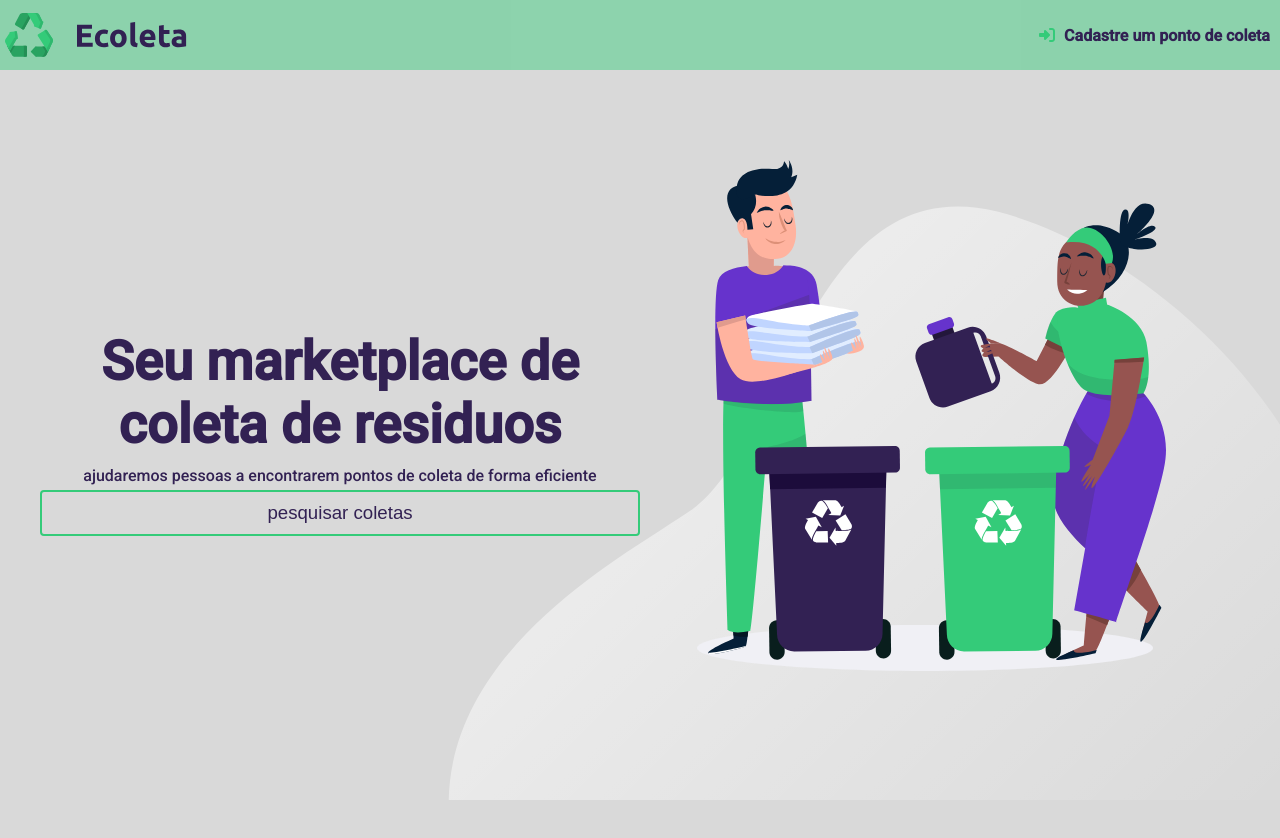
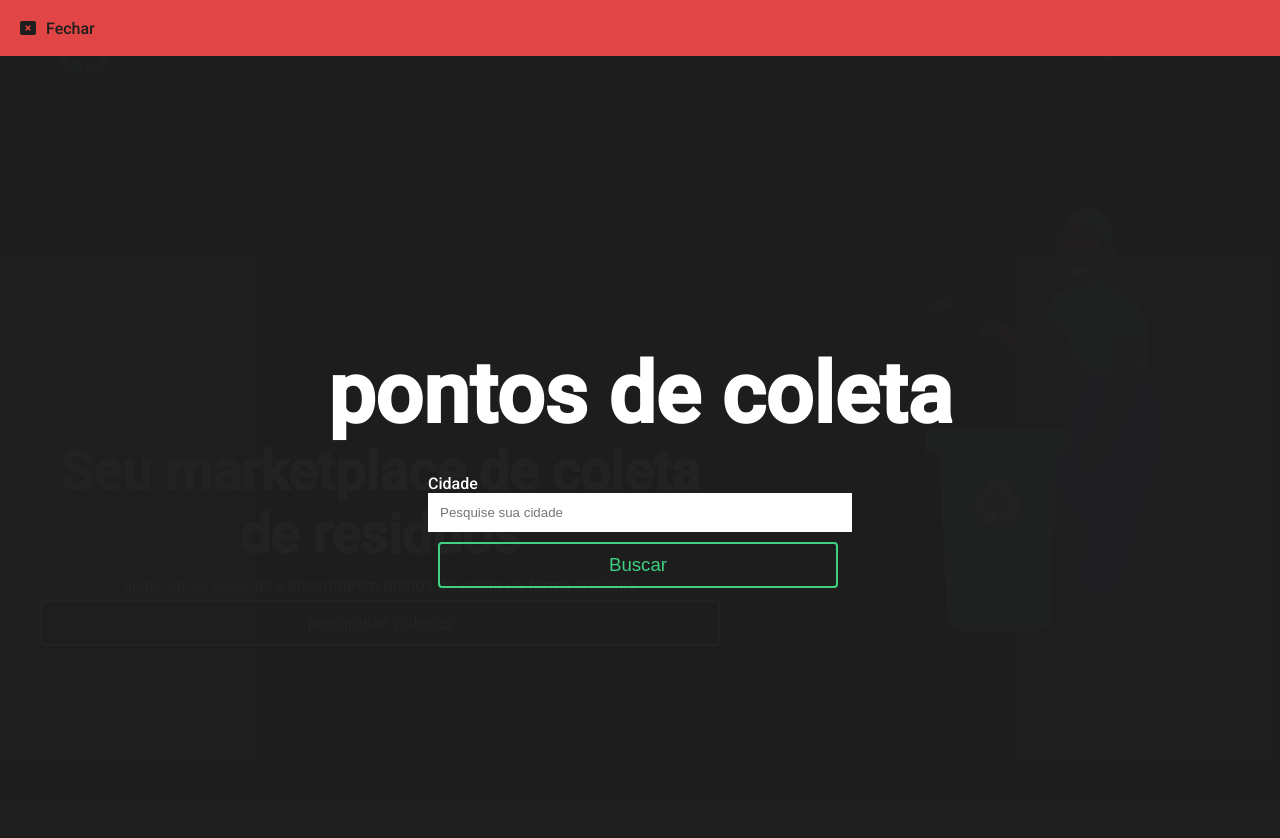
Before and after one commit to AlexGabrielSilveira/Ecoleta, a plain HTML site: page pages/index.html in a window 1280 px wide. Both pictures are taken after a click on the button "pesquisar coletas". Drawn offline with Linux system fonts and the light colour scheme.

Commit message:
collect point modal addedn

```diff
--- a/css/global.css
+++ b/css/global.css
@@ -2,40 +2,48 @@
     padding: 0;
     margin: 0;
 }
+li {
+    list-style: none;
+}
 :root {
-    --primary: #322153;
-    --secondary: #34cb79;
+    --primary: #1e1e1e;
+    --header: #1212129d;
+    --secondary: #3dd180;
+    --text: white;
 }
 html {
     font-family: "roboto";
 }
 body{
-    background-color: #d9d9d9;
+    background-color: var(--primary);
+    max-width: 100%;
 }
 .container {
     height: 100vh;
     margin: 40px;
 }
-header{
-    background-color: #34cb7875;
+header.header-top{
+    padding: 40px 60px;
+
+    background-color: var(--header);
     position: sticky;
     top: 0px;
 
-    margin: -40px;
-    padding: 5px;
-    height: 60px;
+    box-sizing: border-box;
+    height: 100px;
+    width: 100%;
 
     display: flex;
     align-items: center;
     justify-content: space-between;
 }
-header a {
+header.header-top a {
     padding: 5px;
     font-weight: bold;
-    color: var(--primary);
+    color: var(--text);
     text-decoration: none;
 }
-header i {
-    color: var(--secondary);
-    padding: 5px;
+header.header-top i {
+    color: var(--text);
+    padding: 10px;
 }
--- a/css/style.css
+++ b/css/style.css
@@ -1,11 +1,11 @@
 #home{
     height: 100vh;
-    background: url('../assets/home-background.svg') no-repeat;
-    background-position: 35vw 20vh;
+    background: url('../assets/home-background.png') no-repeat;
+    background-position: 35vw 0vh;
 }
 main {
     height: 100vh;
-    max-width: 600px;
+    max-width: 680px;
     display: flex;
     justify-content: center;
     flex-direction: column;
@@ -14,36 +14,125 @@ main h1{
     padding: 5px;
     text-align: center;
     font-size: 54px;
-    color: var(--primary) ;
+    color: var(--text) ;
 }
 main p{
     padding: 5px;
     text-align: center;
-    color: var(--primary);
+    color: var(--text);
 }
 main button {
     outline: none;
     padding: 10px;
     font-size: 14pt;
     background: none;
-    color: var(--primary);
-    border: 2px solid var(--secondary);
+    color: var(--text);
+    border: 2px solid var(--text);
     border-radius: 4px;
 }
 main button:hover {
-    color: white;
+    color: var(--primary);
     transition: linear 300ms;
-    background-color: var(--secondary);
+    background-color: var(--text);
 }
 @media (max-width: 900px) {
     #home {
         background: 70vw;
-    }
-    header {
-        margin: 0;
     }
     .container {
         align-items: center;
         text-align: center;
     }
 }
+
+/* MODAL */
+
+#modal {
+    width: 100vw;
+    height: 100vh;
+    background: #1e1e1efa;
+
+    position: fixed;
+    top: 0;
+}
+#modal .content {
+    display: flex;
+    justify-content: center;
+    align-items: center;
+    flex-direction: column;
+
+    color: white;
+
+    display: flex;
+    width: 100%;
+    height: 100%;
+
+    transition: linear 250ms;
+}
+#modal header {
+    display: flex;
+    justify-content: space-between;
+    align-items: center;
+}
+#modal header h1{
+    margin: 30px;
+    font-size: 84px;
+}
+.search {
+    display: flex;
+    flex-direction: column;
+}
+.search input {
+    padding: 10px;
+    width: 400px;
+    outline: none;
+    border: 2px solid transparent;
+    transition: linear 250ms;
+
+}
+.search input:focus {
+    transition: linear 250ms;
+    border: 2px solid var(--secondary);
+}
+.search button {
+    padding: 8px;
+    margin: 10px;
+    width: 400px;
+}
+#close-bar {
+    color: var(--secondary);
+    padding: 10px;
+    background-color: #1e1e1e;
+    width: 100%;
+    cursor: pointer;
+    z-index: 1000;
+}
+#close-bar i{
+    padding: 10px;
+    z-index: 1000;
+}
+#close-bar:hover {
+    transition: linear 250ms;
+    background-color: #e24545;
+    color: #1e1e1e;
+}
+button#btn {
+    outline: none;
+    padding: 10px;
+    font-size: 14pt;
+    background: none;
+    color: var(--secondary);
+    border: 2px solid var(--secondary);
+    border-radius: 4px;
+    cursor: pointer;
+}
+ button#btn:hover {
+    color: white;
+    transition: linear 300ms;
+    background-color: var(--secondary);
+}
+
+
+.hide {
+    display: none;
+}
--- /dev/null
+++ b/javascript/index.js
@@ -0,0 +1,11 @@
+const btnSearch = document.getElementById('btn-search')
+const spnClose = document.getElementById('close-bar')
+const modal = document.getElementById('modal')
+
+btnSearch.addEventListener('click', () => {
+    modal.classList.toggle('hide')
+})
+
+spnClose.addEventListener('click', () => {
+    modal.classList.toggle('hide')
+})
--- a/pages/index.html
+++ b/pages/index.html
@@ -1,6 +1,7 @@
 <!DOCTYPE html>
 <html lang="pt_br">
 <head>
+    <link rel="shortcut icon" href="../assets/logo.png">
     <title>Ecoleta</title>
     <meta charset="UTF-8">
     <meta name="viewport" content="width=device-width, initial-scale=1.0">
@@ -10,18 +11,34 @@
     <script src="https://kit.fontawesome.com/bc2369fddf.js" crossorigin="anonymous"></script>
 </head>
 <body>
+    <header class="header-top">
+        <img src="../assets/logo.png" alt="logo">
+        <a href="./form.html"> <i class="fa fa-sign-in" aria-hidden="true"></i> Cadastre um ponto de coleta</a>
+    </header>
     <div id="home">
         <div class="container">
-            <header>
-                <img src="../assets/logo.svg" alt="logo">
-                <a href="./form.html"> <i class="fa fa-sign-in" aria-hidden="true"></i> Cadastre um ponto de coleta</a>
-            </header>
             <main>
                 <h1>Seu marketplace de coleta de residuos</h1>
                 <p>ajudaremos pessoas a encontrarem pontos de coleta de forma eficiente</p>
-                <button>pesquisar coletas</button>
+                <button id="btn-search">pesquisar coletas</button>
             </main>
         </div>
     </div>
+    <div class="hide" id="modal">
+        <p id="close-bar"><i class="fa fa-window-close" aria-hidden="true"></i>Fechar</p>
+        <div class="content">
+            <header>
+                <h1>pontos de coleta</h1>
+            </header>
+            <form action="">
+                <label for="search">Cidade</label>
+                <div class="search">
+                    <input type="text" name="search" placeholder="Pesquise sua cidade">
+                    <button id="btn" type="submit">Buscar</button>
+                </div>
+            </form>
+        </div>
+    </div>
+    <script src="../javascript/index.js"></script>
 </body>
 </html>
```
Also changed, not shown: css/coletas.css (added, +27 -0 lines), css/form.css (+31 -13 lines), javascript/form.js (+31 -1 lines), pages/coletas.html (added, +54 -0 lines), pages/form.html (+40 -18 lines), assets/2560x1080.jpg (deleted), assets/home-background.png (added), assets/home-background.svg (deleted), assets/logo.png (added), assets/logo.svg (deleted).
